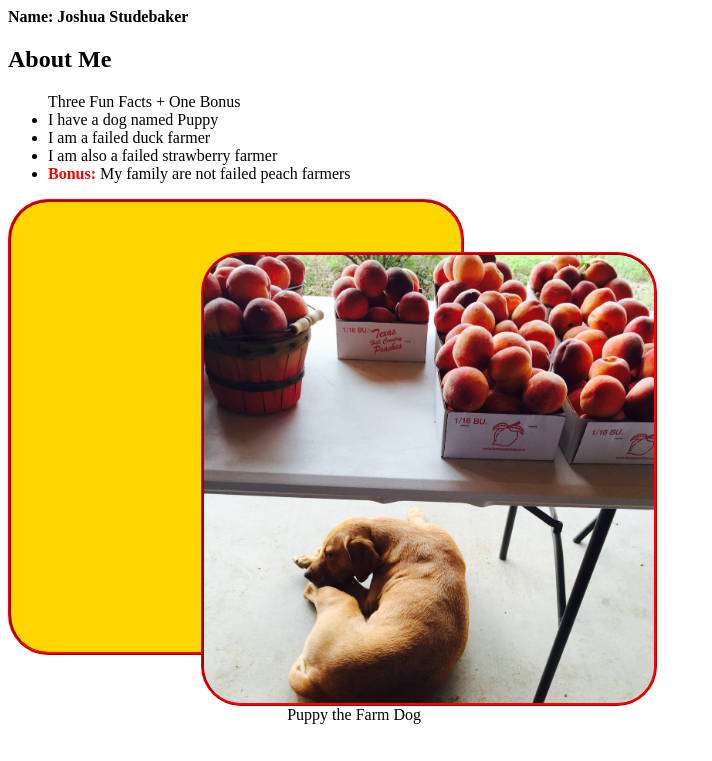
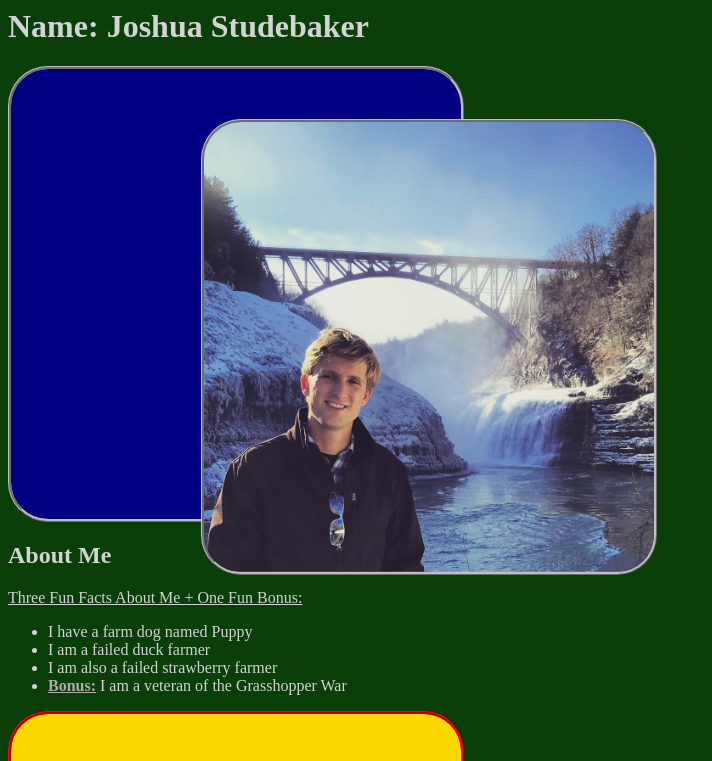
Before and after one commit to JoshuaStudebaker/about-me, a plain HTML site: page index.html in a window 1280 px wide. Shown: the top 761 px of the page, without its empty margins (0-712 px from the left). Drawn offline with Linux system fonts and the light colour scheme.

Commit message:
Switching Layout Around

```diff
--- a/index.html
+++ b/index.html
@@ -7,16 +7,26 @@
   </head>
   <body>
     <h1>Name: Joshua Studebaker</h1>
+    <div class="box2">
+      <figure>
+        <img
+          class="picture2"
+          src="Me at Leavenworth Falls.JPG"
+          alt="Leavenworth Falls"
+        />
+      </figure>
+    </div>
     <h2>About Me</h2>
-
+    <p><u>Three Fun Facts About Me + One Fun Bonus:</u></p>
     <ul>
-      <span class="text-underline">Three Fun Facts + One Bonus</span>
-      <li>I have a dog named Puppy</li>
+      <li>I have a farm dog named Puppy</li>
       <li>I am a failed duck farmer</li>
       <li>I am also a failed strawberry farmer</li>
       <li>
-        <span class="bonus"><b>Bonus:</b></span> My family are not failed peach
-        farmers
+        <span class="bonus"
+          ><b><u>Bonus:</u></b></span
+        >
+        I am a veteran of the Grasshopper War
       </li>
     </ul>
     <div class="box">
@@ -26,7 +36,6 @@
           src="Puppy and Peaches.jpeg"
           alt="Dog under Peaches"
         />
-        <figcaption>Puppy the Farm Dog</figcaption>
       </figure>
     </div>
   </body>
--- a/styles.css
+++ b/styles.css
@@ -1,5 +1,9 @@
 .bonus {
-  color: red;
+  color: rgb(174, 171, 171);
+}
+body {
+  background-color: #093e09;
+  color: lightgrey;
 }
 .picture {
   border-radius: 40px;
@@ -11,9 +15,6 @@
   border-color: red;
 }
 
-h1 {
-  font-size: medium;
-}
 .text-underline {
   text-emphasis: underline;
 }
@@ -26,6 +27,20 @@ h1 {
   border-radius: 40px;
 }
 
-figcaption {
-  text-align: right;
+.box2 {
+  width: 450px;
+  background-color: navy;
+  height: 450px;
+  border-color: silver;
+  border-style: ridge;
+  border-radius: 40px;
 }
+.picture2 {
+  border-radius: 40px;
+  width: 450px;
+  display: block;
+  margin-left: 150px;
+  margin-top: 50px;
+  border-style: ridge;
+  border-color: silver;
+}
```
Also changed, not shown: Me at Leavenworth Falls.JPG (added).
